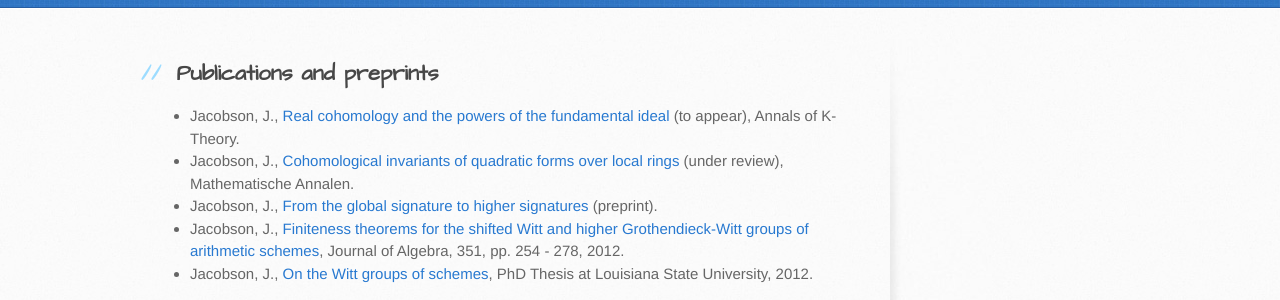
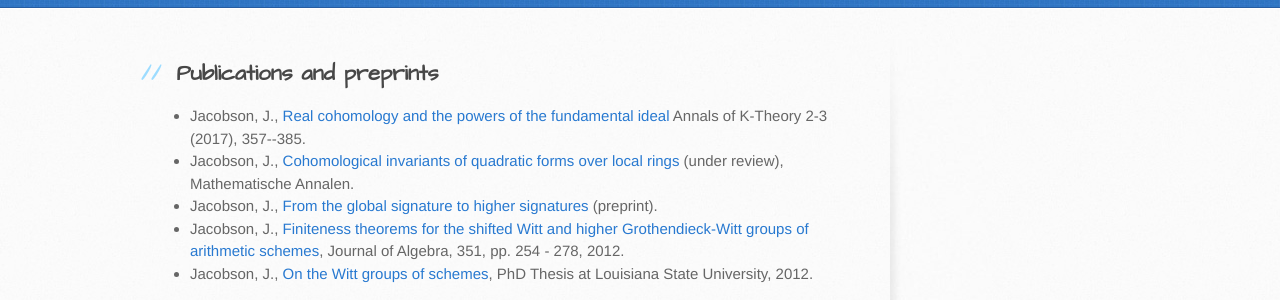
Before and after one commit to jeremyallenjacobson/jeremyallenjacobson.github.io, a Jekyll site: the page index.html, which Jekyll copies as it is, in a window 1280 px wide. Shown: the part 261-561 px from the top of the page. Built offline with Jekyll 4.4.1, drawn with Linux system fonts in a browser that asks for light colours.

Commit message:
Update index.html
updated Annals of K-theory from to appear to journal citation

```diff
--- a/index.html
+++ b/index.html
@@ -35,7 +35,7 @@
 <a id="publications-and-preprints" class="anchor" href="#publications-and-preprints" aria-hidden="true"><span aria-hidden="true" class="octicon octicon-link"></span></a>Publications and preprints</h3>
 
 <ul>
-<li>Jacobson, J., <a href="jeremyallenjacobson.github.io/RealCohomologyAndPowersOfFundamentalIdeal.pdf">Real cohomology and the powers of the fundamental ideal</a> (to appear), Annals of K-Theory.</li>
+<li>Jacobson, J., <a href="jeremyallenjacobson.github.io/RealCohomologyAndPowersOfFundamentalIdeal.pdf">Real cohomology and the powers of the fundamental ideal</a> Annals of K-Theory 2-3 (2017), 357--385.</li>
 <li>Jacobson, J., <a href="jeremyallenjacobson.github.io/CohomologicalInvariants.pdf">Cohomological invariants of quadratic forms over local rings</a> (under review), Mathematische Annalen.</li>
 <li>Jacobson, J., <a href="jeremyallenjacobson.github.io/GlobalSignature.pdf">From the global signature to higher signatures</a> (preprint).</li>
 <li>Jacobson, J., <a href="jeremyallenjacobson.github.io/Finitenesstheorems.pdf">Finiteness theorems for the shifted Witt and higher Grothendieck-Witt groups of arithmetic schemes</a>, Journal of Algebra, 351, pp. 254 - 278, 2012.</li>
```
